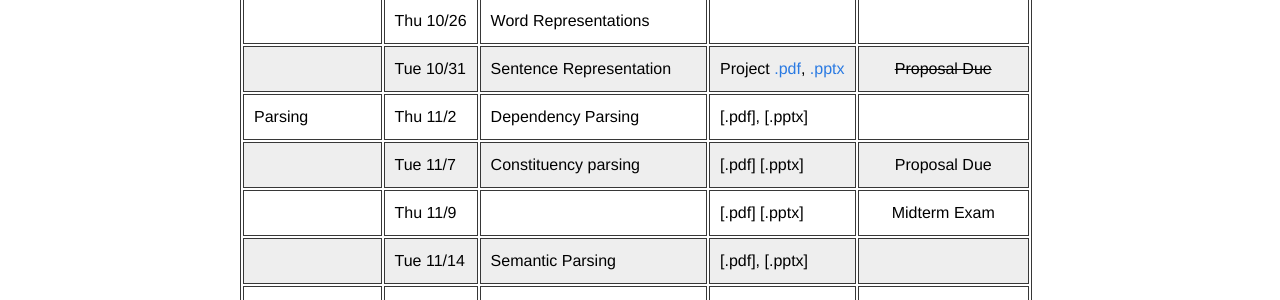
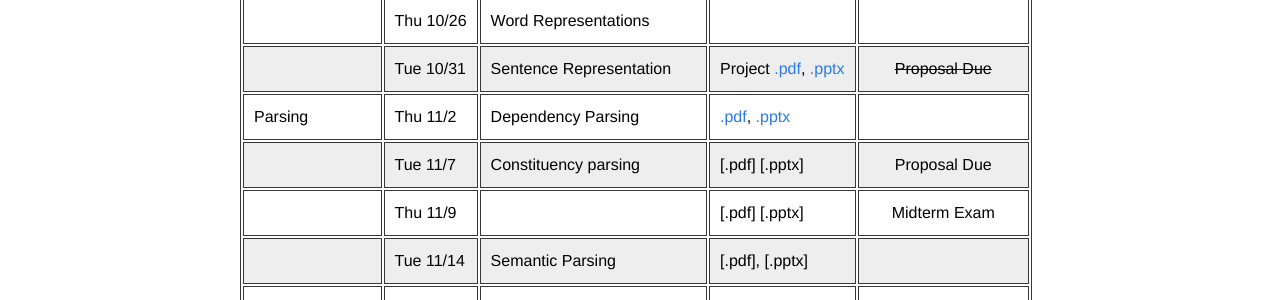
Before and after one commit to uclanlp/CS269-17, a Jekyll site: the page built from 2_syllabus.md, in a window 1280 px wide. Shown: the part 719-1019 px from the top of the page. Built offline with Jekyll 4.4.1, drawn with Linux system fonts in a browser that asks for light colours; part of the change alters nothing that is shown.

```diff
--- a/2_syllabus.md
+++ b/2_syllabus.md
@@ -20,7 +20,7 @@ The following schedule is subjected to change.
  Representations | Tue 10/24 | Word Representations | [.pdf](slides/CS269-06.pdf), [.pptx](slides/CS269-06.pdf) |,
  | Thu 10/26 | Word Representations|  |
  | Tue 10/31 | Sentence Representation | Project [.pdf](slides/CS269-Project.pdf), [.pptx](slides/CS269-Project.pptx)|  ~~Proposal Due~~
- Parsing | Thu 11/2 |  Dependency Parsing | [.pdf], [.pptx] 	|
+ Parsing | Thu 11/2 |  Dependency Parsing |  [.pdf](slides/CS269-07.pdf), [.pptx](slides/CS269-07.pptx) 	|
  | Tue 11/7 | Constituency parsing | [.pdf] [.pptx] | Proposal Due
  | Thu 11/9 |   | [.pdf] [.pptx] | Midterm Exam
  | Tue 11/14 | Semantic Parsing | [.pdf], [.pptx]|
```
